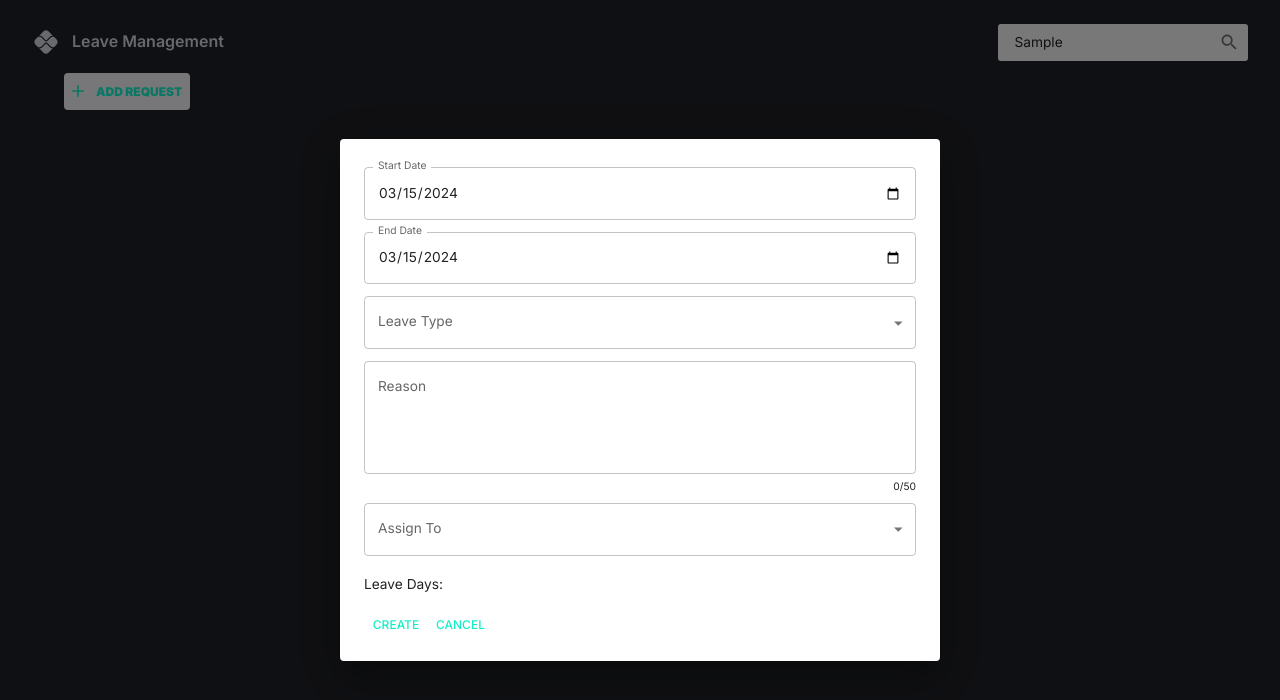
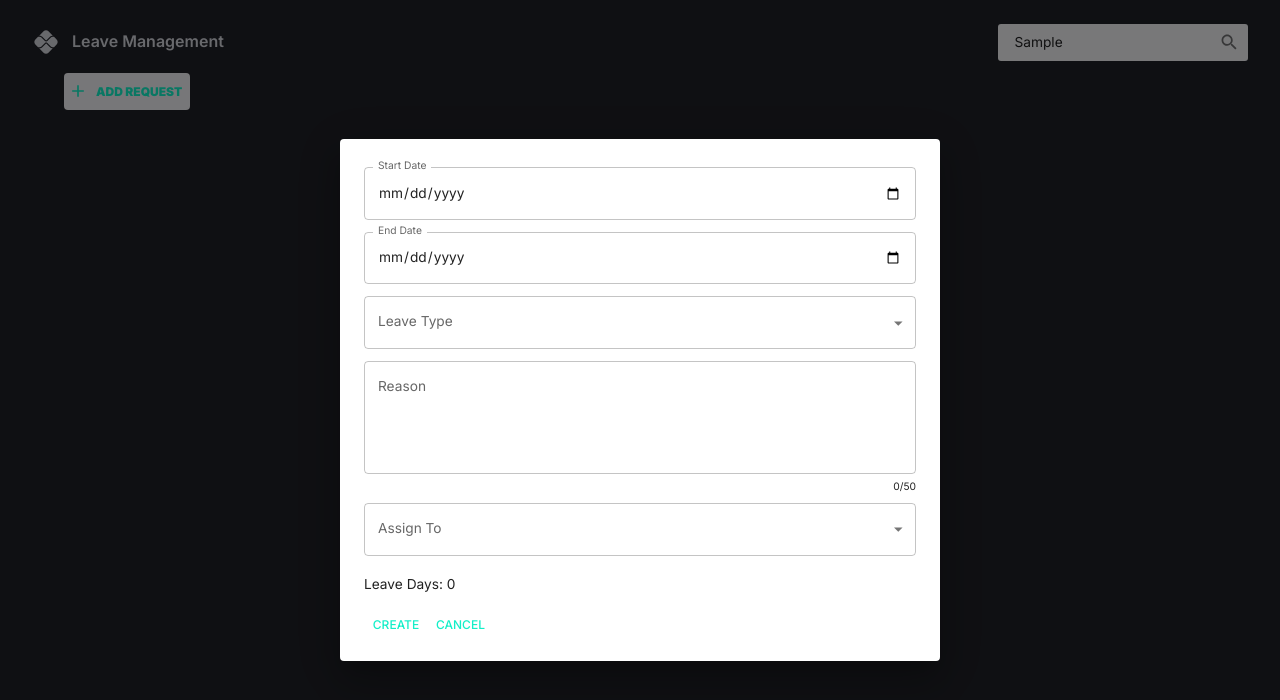
Before and after one commit to Fredbian/leave_management_system, a React (Vite) app: page / in a window 1280 px wide. Both pictures are taken after typing "Sample" into the empty fields and a click on the button "ADD REQUEST". Shown: the top 700 px of the page. Built offline with nearby package versions, Linux system fonts and the light colour scheme.

Commit message:
On Form - to do: valication

```diff
--- a/src/components/LeaveRequestForm/index.tsx
+++ b/src/components/LeaveRequestForm/index.tsx
@@ -16,19 +16,23 @@ import { Dispatch, SetStateAction } from 'react';
 
 interface LeaveRequestFormProps {
   request: {
-    startDate: Date;
-    endDate: Date;
+    startDate: Date | null;
+    endDate: Date | null;
     leaveType: string;
     reason: string;
     assignedTo: string;
+    leaveDays: number | null;
   };
-  setRequest: Dispatch<SetStateAction<{
-    startDate: Date;
-    endDate: Date;
-    leaveType: string;
-    reason: string;
-    assignedTo: string;
-  }>>;
+  setRequest: Dispatch<
+    SetStateAction<{
+      startDate: Date | null;
+      endDate: Date | null;
+      leaveType: string;
+      reason: string;
+      assignedTo: string;
+      leaveDays: number | null;
+    }>
+  >;
   onChange: (
     event: React.ChangeEvent<HTMLInputElement | HTMLTextAreaElement>
   ) => void;
@@ -56,13 +60,16 @@ const LeaveRequestForm: React.FC<LeaveRequestFormProps> = ({
   onSelectChange,
   onCreate,
   onCancel,
+  setRequest,
 }) => {
-  const [leaveDays, setLeaveDays] = useState<number | null>(null);
+
   const today = new Date();
 
   const calculateLeaveDays = (startDate: Date, endDate: Date) => {
     let days = 0;
-    let currentDate = new Date(startDate);
+    const currentDate = new Date(startDate);
+
+    // console.log(currentDate);
 
     if (startDate > endDate) {
       return days;
@@ -70,27 +77,16 @@ const LeaveRequestForm: React.FC<LeaveRequestFormProps> = ({
 
     currentDate.setDate(currentDate.getDate() + 1);
 
-    while (currentDate < endDate) {
+    while (currentDate <= endDate) {
       if (!isWeekend(currentDate)) {
         days++;
       }
       currentDate.setDate(currentDate.getDate() + 1);
     }
+
+    // console.log(days);
     return days;
   };
-
-  // const handleInputChange = (
-  //   event: React.ChangeEvent<HTMLInputElement | HTMLTextAreaElement> | SelectChangeEvent<string>
-  // ) => {
-  //   const { name, value } = event.target;
-  //   onChange(event);
-  //   if (name === 'startDate' || name === 'endDate' || name === 'assignedTo') {
-  //     const startDate = new Date(request.startDate);
-  //     const endDate = new Date(request.endDate);
-  //     const days = calculateLeaveDays(startDate, endDate);
-  //     setLeaveDays(days);
-  //   }
-  // };
 
   const handleInputChange = (
     event: React.ChangeEvent<HTMLInputElement | HTMLTextAreaElement> | SelectChangeEvent<string>
@@ -98,17 +94,32 @@ const LeaveRequestForm: React.FC<LeaveRequestFormProps> = ({
     const { name, value } = event.target;
 
     if (name === 'startDate' || name === 'endDate' || name === 'leaveType') {
-      // 处理日期字段的格式化和更新
-      const dateValue = new Date(value);
-      onChange(event);
+      const dateValue = value ? new Date(value) : null; // Check if value is valid before creating Date object
+      // console.log(dateValue);
+
+      onChange(event as React.ChangeEvent<HTMLInputElement | HTMLTextAreaElement>);
       if (name === 'startDate' || name === 'endDate') {
         const startDate = name === 'startDate' ? dateValue : request.startDate;
         const endDate = name === 'endDate' ? dateValue : request.endDate;
-        const days = calculateLeaveDays(startDate, endDate);
-        setLeaveDays(days);
+
+        if (!startDate || !endDate || startDate > endDate) { // Check if startDate or endDate is invalid
+          setRequest(prevState => ({
+            ...prevState,
+            leaveDays: 0,
+            [name]: dateValue,
+          }));
+        } else {
+          const days = calculateLeaveDays(startDate, endDate);
+          console.log(days);
+
+          setRequest(prevState => ({
+            ...prevState,
+            leaveDays: days,
+            [name]: dateValue,
+          }));
+        }
       }
 
-      // 处理 leaveType 字段的更新
       if (name === 'leaveType') {
         setRequest(prevState => ({
           ...prevState,
@@ -116,12 +127,23 @@ const LeaveRequestForm: React.FC<LeaveRequestFormProps> = ({
         }));
       }
     } else {
-      onChange(event);
+      onChange(event as React.ChangeEvent<HTMLInputElement | HTMLTextAreaElement>);
     }
   };
 
+  const handleCreate = () => {
+    onCreate();
 
+    setRequest({
+      startDate: null,
+      endDate: null,
+      leaveType: '',
+      reason: '',
+      assignedTo: '',
+      leaveDays: 0
+    });
 
+  };
 
   return (
     <DialogContent>
@@ -133,11 +155,8 @@ const LeaveRequestForm: React.FC<LeaveRequestFormProps> = ({
         fullWidth
         InputLabelProps={{ shrink: true }}
         name="startDate"
-        value={format(request.startDate, 'yyyy-MM-dd')}
+        value={request.startDate ? format(request.startDate, 'yyyy-MM-dd') : ''}
         onChange={handleInputChange}
-        inputProps={{
-          min: format(today, 'yyyy-MM-dd'),
-        }}
       />
       <TextField
         margin="dense"
@@ -146,16 +165,17 @@ const LeaveRequestForm: React.FC<LeaveRequestFormProps> = ({
         fullWidth
         InputLabelProps={{ shrink: true }}
         name="endDate"
-        value={format(request.endDate, 'yyyy-MM-dd')}
+        value={request.endDate ? format(request.endDate, 'yyyy-MM-dd') : ''}
         onChange={handleInputChange}
-        inputProps={{
-          min: format(new Date(), 'yyyy-MM-dd'),
-        }}
       />
 
       <FormControl fullWidth margin="dense">
         <InputLabel>Leave Type</InputLabel>
-        <Select value={request.leaveType} onChange={onSelectChange} name="leaveType">
+        <Select
+          value={request.leaveType}
+          onChange={onSelectChange}
+          name="leaveType"
+        >
           <MenuItem value="Personal">Personal</MenuItem>
           <MenuItem value="Sick">Sick</MenuItem>
           <MenuItem value="Vacation">Vacation</MenuItem>
@@ -175,13 +195,20 @@ const LeaveRequestForm: React.FC<LeaveRequestFormProps> = ({
         inputProps={{ maxLength: 50 }}
       />
       <Box display="flex" justifyContent="flex-end">
-        <Typography variant="caption" color={request.reason.length > 50 ? 'error' : 'inherit'}>
+        <Typography
+          variant="caption"
+          color={request.reason.length > 50 ? 'error' : 'inherit'}
+        >
           {`${request.reason.length}/50`}
         </Typography>
       </Box>
       <FormControl fullWidth margin="dense">
         <InputLabel>Assign To</InputLabel>
-        <Select value={request.assignedTo} onChange={handleInputChange} name="assignedTo">
+        <Select
+          value={request.assignedTo}
+          onChange={handleInputChange}
+          name="assignedTo"
+        >
           {userList.map((user, index) => (
             <MenuItem key={index} value={user}>
               {user}
@@ -189,8 +216,8 @@ const LeaveRequestForm: React.FC<LeaveRequestFormProps> = ({
           ))}
         </Select>
       </FormControl>
-      <p>Leave Days: {leaveDays}</p>
-      <Button onClick={onCreate}>Create</Button>
+      <p>Leave Days: {request.leaveDays}</p>
+      <Button onClick={handleCreate}>Create</Button>
       <Button onClick={onCancel}>Cancel</Button>
     </DialogContent>
   );
--- a/src/pages/dashboard/index.tsx
+++ b/src/pages/dashboard/index.tsx
@@ -1,4 +1,4 @@
-import { useState } from 'react';
+import { useEffect, useState } from 'react';
 import {
   useTheme,
   Button,
@@ -13,14 +13,20 @@ import { SelectChangeEvent } from '@mui/material/Select';
 const Dashboard = () => {
   const { palette } = useTheme();
   const [open, setOpen] = useState(false);
+  const [leaveDays, setLeaveDays] = useState<number | null>(null);
 
   const [newRequest, setNewRequest] = useState({
-    startDate: new Date(),
-    endDate: new Date(),
+    startDate: null,
+    endDate: null,
     leaveType: '',
     reason: '',
     assignedTo: '',
+    leaveDays: 0
   });
+
+  // useEffect(() => {
+  //   console.log(newRequest);
+  // }, [newRequest])
 
   const handleOpen = () => {
     setOpen(true)
@@ -66,6 +72,8 @@ const Dashboard = () => {
           onSelectChange={handleSelectChange}
           onCreate={handleCreateRequest}
           onCancel={handleClose}
+          leaveDays={leaveDays}
+          setLeaveDays={setLeaveDays}
         />
       </Dialog>
     </Container>
```
